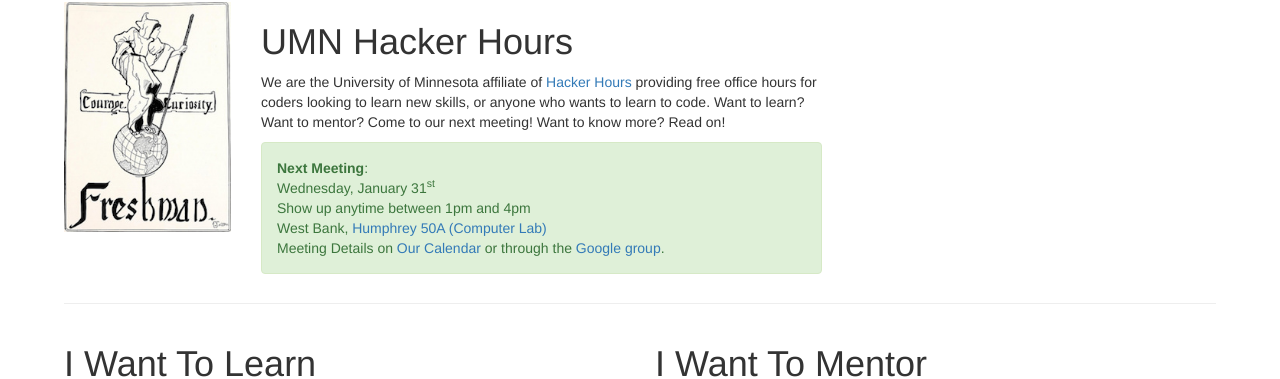
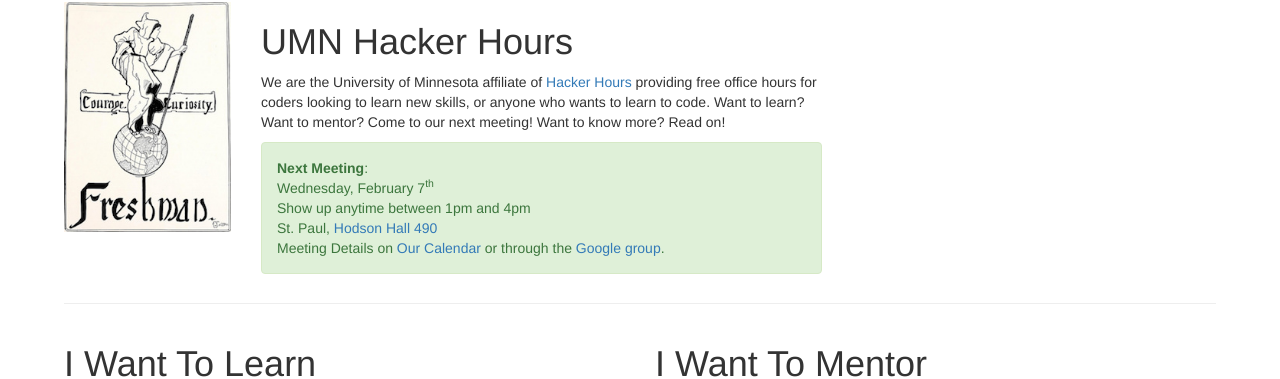
Before and after one commit to umnhackerhours/umnhackerhours.github.io, a Jekyll site: the page built from index.markdown, in a window 1280 px wide. Shown: the part 102-481 px from the top of the page. Built offline with Jekyll 4.4.1, drawn with Linux system fonts in a browser that asks for light colours.

Commit message:
2018-02-07

```diff
--- a/index.markdown
+++ b/index.markdown
@@ -13,13 +13,13 @@ description: Home
       <div class="alert alert-success" role="alert">
         <a class="anchor" id="next_meeting"></a>
         <strong>Next Meeting</strong>:<br />
-        Wednesday, January 31<sup>st</sup><br />
+        Wednesday, February 7<sup>th</sup><br />
         Show up anytime between 1pm and 4pm<br />
         <!-- East Bank, <a href="https://roomsearch.umn.edu/roomsearch/#/rooms/6b2fc4e1-60f0-4d06-adb3-f2c58e314c6c">Nicholson Hall 345</a><br /> -->
         <!-- West Bank, <a href="https://roomsearch.umn.edu/roomsearch/#/rooms/69098659-4825-45b7-96d5-902f6b428017">Humphrey 50A (Computer Lab)</a><br /> -->
         <!-- St. Paul, <a href="https://roomsearch.umn.edu/roomsearch/#/rooms/c0619129-43e2-495e-98e3-5868ea0cc817">Hodson Hall 490</a><br /> -->
 
-        West Bank, <a href="https://roomsearch.umn.edu/roomsearch/#/rooms/69098659-4825-45b7-96d5-902f6b428017">Humphrey 50A (Computer Lab)</a><br />
+        St. Paul, <a href="https://roomsearch.umn.edu/roomsearch/#/rooms/c0619129-43e2-495e-98e3-5868ea0cc817">Hodson Hall 490</a><br />
         Meeting Details on <a href="https://www.google.com/calendar/embed?src=umn.edu_ii9odmho4m63bsq19879mu0iis%40group.calendar.google.com&ctz=America/Chicago">Our Calendar</a> or through the <a href='https://groups.google.com/a/umn.edu/d/hackerhours'>Google group</a>.
       </div>
     </div>
```
